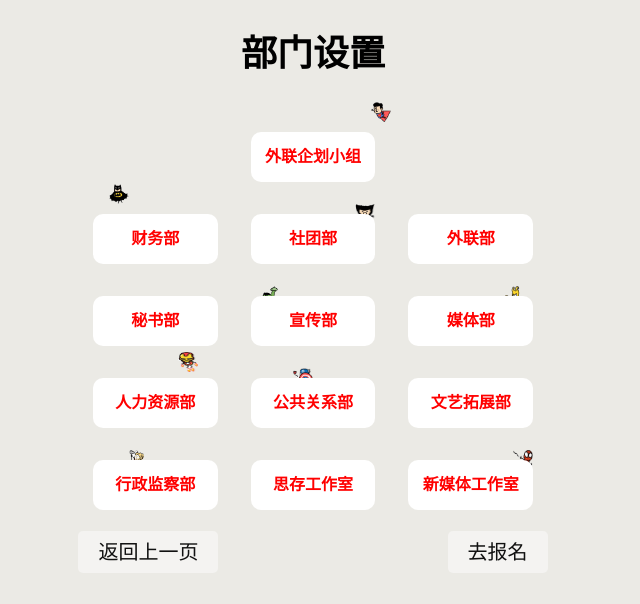
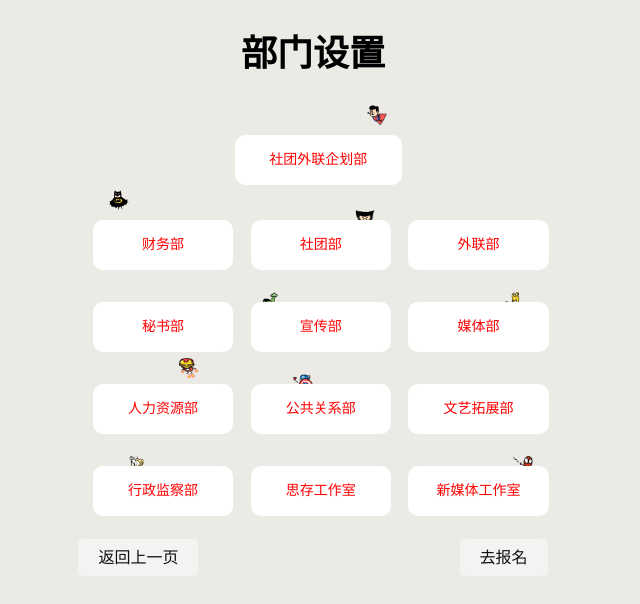
Before and after one commit to SicunStudio/signup-django, a Django app: page /intro in a window 1280 px wide. Shown: the top 604 px of the page, without its empty margins (327-967 px from the left). Run offline with Django 3.2, Linux system fonts and the light colour scheme.

Commit message:
depart list

```diff
--- a/index/static/index/css/intro_index.css
+++ b/index/static/index/css/intro_index.css
@@ -23,10 +23,10 @@ table td {
 	text-align: center;
 	border-radius: 10px;
 	color: red;
-	font-weight: bold;
-	font-size: 16px;
+	/*font-weight: bold;*/
+	font-size: 14px;
 	background-color: white;
-	width: 80%;
+	width: 90%;
 	height: 50px;
 	line-height: 50px;
 	position: absolute;
@@ -44,8 +44,8 @@ img {
 		background-color: #f4f3f1;
 		color: #111111;
 		border-radius: 5px;
-		font-size: 20px;
-		line-height: 32px;
+		font-size: 16px;
+		line-height: 24px;
 		text-align: center;
 		padding: 10px 20px;
 
--- a/index/templates/index/intro/index.html
+++ b/index/templates/index/intro/index.html
@@ -13,44 +13,48 @@
 		<h1>部门设置</h1>
 		<table>
 			<tr>
-				<td></td>
-				<td><img src="/static/index/img/depart/3.png" style="top:0; right:0;">
-					<a href="{% url 'index:intro_index' %}/wq"><div class="name">外联企划小组</div></a>
+                <td colspan="3">
+                    <table>
+                        <td width="20%">&nbsp;</td>
+				        <td width="60%"><img src="/static/index/img/depart/3.png" style="top:0; right:0;">
+					        <a href="{% url 'index:intro_index' %}/wq"><div class="name" style="width: 110%;left: 0%;">社团外联企划部</div></a>
+                        </td>
+				        <td width="20%">&nbsp;</td>
+                    </table>
                 </td>
-				<td></td>
+
 			</tr>
 			<tr>
-				<td><img src="/static/index/img/depart/9.png" style="top:0; left:20%;">
+				<td width="33%"><img src="/static/index/img/depart/9.png" style="top:0; left:20%;">
 					<a href="{% url 'index:intro_index' %}/cw"><div class="name">财务部</div></a></td>
-				<td><img src="/static/index/img/depart/7.png" style="right:10%; bottom:40px;">
+				<td width="33%"><img src="/static/index/img/depart/7.png" style="right:10%; bottom:40px;">
 					<a href="{% url 'index:intro_index' %}/st"><div class="name">社团部</div></a></td>
-				<td><a href="{% url 'index:intro_index' %}/wl"><div class="name">外联部</div></a></td>
+				<td width="33%"><a href="{% url 'index:intro_index' %}/wl"><div class="name">外联部</div></a></td>
 			</tr>
 			<tr>
-				<td><a href="{% url 'index:intro_index' %}/ms"><div class="name">秘书部</div></a></td>
-				<td><img src="/static/index/img/depart/5.png" style="left:15%; bottom:40px;">
+				<td width="33%"><a href="{% url 'index:intro_index' %}/ms"><div class="name">秘书部</div></a></td>
+				<td width="33%"><img src="/static/index/img/depart/5.png" style="left:15%; bottom:40px;">
 					<a href="{% url 'index:intro_index' %}/xc"><div class="name">宣传部</div></a></td>
-				<td><img src="/static/index/img/depart/4.png" style="right:15%; bottom:40px;">
+				<td width="33%"><img src="/static/index/img/depart/4.png" style="right:15%; bottom:40px;">
 					<a href="{% url 'index:intro_index' %}/mt"><div class="name">媒体部</div></a></td>
 			</tr>
 			<tr>
-				<td><img src="/static/index/img/depart/1.png" style="top:5%; right:35px;">
+				<td width="33%"><img src="/static/index/img/depart/1.png" style="top:5%; right:35px;">
 					<a href="{% url 'index:intro_index' %}/rl"><div class="name">人力资源部</div></a></td>
-				<td><img src="/static/index/img/depart/2.png" style="right:50%; bottom:40px;">
+				<td width="33%"><img src="/static/index/img/depart/2.png" style="right:50%; bottom:40px;">
 					<a href="{% url 'index:intro_index' %}/gx"><div class="name">公共关系部</div></a></td>
-				<td><a href="{% url 'index:intro_index' %}/wy"><div class="name">文艺拓展部</div></a></td>
+				<td width="33%"><a href="{% url 'index:intro_index' %}/wy"><div class="name">文艺拓展部</div></a></td>
 			</tr>
 			<tr>
-				<td><img src="/static/index/img/depart/8.png" style="right:55%; bottom:40px;">
+				<td width="33%"><img src="/static/index/img/depart/8.png" style="right:55%; bottom:40px;">
 					<a href="{% url 'index:intro_index' %}/xz"><div class="name">行政监察部</div></a></td>
-				<td><a href="{% url 'index:intro_index' %}/sc"><div class="name">思存工作室</div></a></td>
-				<td><img src="/static/index/img/depart/6.png" style="right:10%; bottom:40px;">
+				<td width="33%"><a href="{% url 'index:intro_index' %}/sc"><div class="name">思存工作室</div></a></td>
+				<td width="33%"><img src="/static/index/img/depart/6.png" style="right:10%; bottom:40px;">
 					<a href="{% url 'index:intro_index' %}/xm"><div class="name">新媒体工作室</div></a></td>
 			</tr>
             <tr>
-                <td><a href="#" class="back-last" onclick="javascript:history.back(-1);">返回上一页</a></td>
-                <td>&nbsp;</td>
-                <td align="right"><a class="back-last" href="{% url 'join:join_submit' %}">去报名</a></td>
+                <td width="55%" colspan="2"><a href="#" class="back-last" onclick="javascript:history.back(-1);">返回上一页</a></td>
+                <td align="right" width="45%"><a class="back-last" href="{% url 'join:join_submit' %}">去报名</a></td>
             </tr>
 		</table>
 	</center>
```
